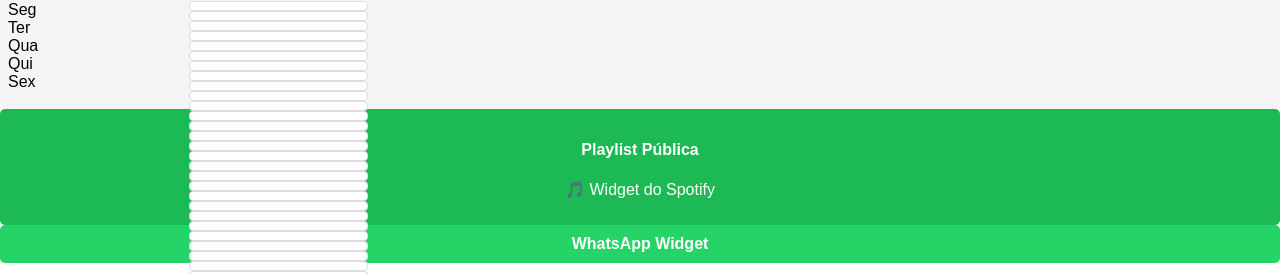
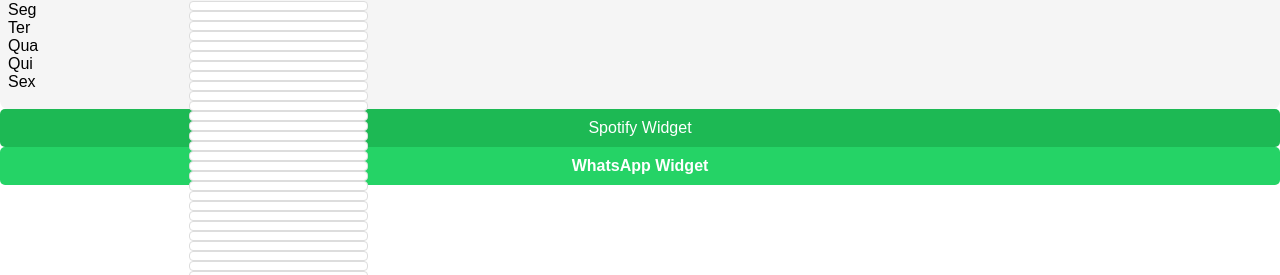
Before and after one commit to AnaPaulaSantos5/agendamarketing, a Next.js app: page /agenda in a window 1280 px wide. Shown: the part 369-644 px from the top of the page. Built offline with nearby package versions, Linux system fonts and the light colour scheme.

Commit message:
Atualizar o SpotifyWidget.tsx

```diff
--- a/app/components/SpotifyWidget.tsx
+++ b/app/components/SpotifyWidget.tsx
@@ -1,16 +1,8 @@
-"use client";
 import React from "react";
 import "./SpotifyWidget.css";
 
 const SpotifyWidget: React.FC = () => {
-  return (
-    <div className="spotify-widget">
-      <h4>Playlist Pública</h4>
-      <div className="spotify-placeholder">
-        <p>🎵 Widget do Spotify</p>
-      </div>
-    </div>
-  );
+  return <div className="spotify-widget">Spotify Widget</div>;
 };
 
 export default SpotifyWidget;
```
